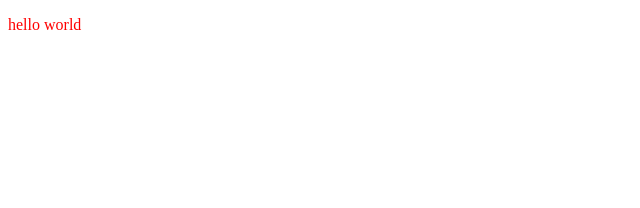
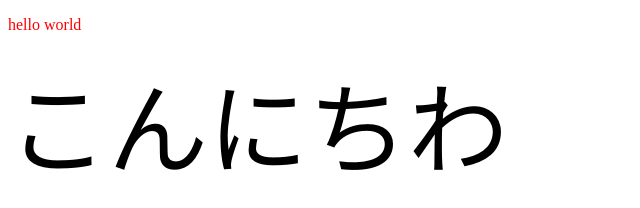
Before and after one commit to delwald-k/test, a plain HTML site: page index.html in a window 1280 px wide. Shown: the whole page, without its empty margins (0-640 px from the left). Drawn offline with Linux system fonts and the light colour scheme.

Commit message:
init
secomd

```diff
--- a/index.html
+++ b/index.html
@@ -8,6 +8,7 @@
 </head>
 <body>
   <p>hello world</p>
+  <div class="d">こんにちわ</div>
 
 </body>
 </html>
--- a/style.css
+++ b/style.css
@@ -1,3 +1,7 @@
 p {
   color: red;
 }
+
+.d {
+  font-size: 100px;
+}
```
